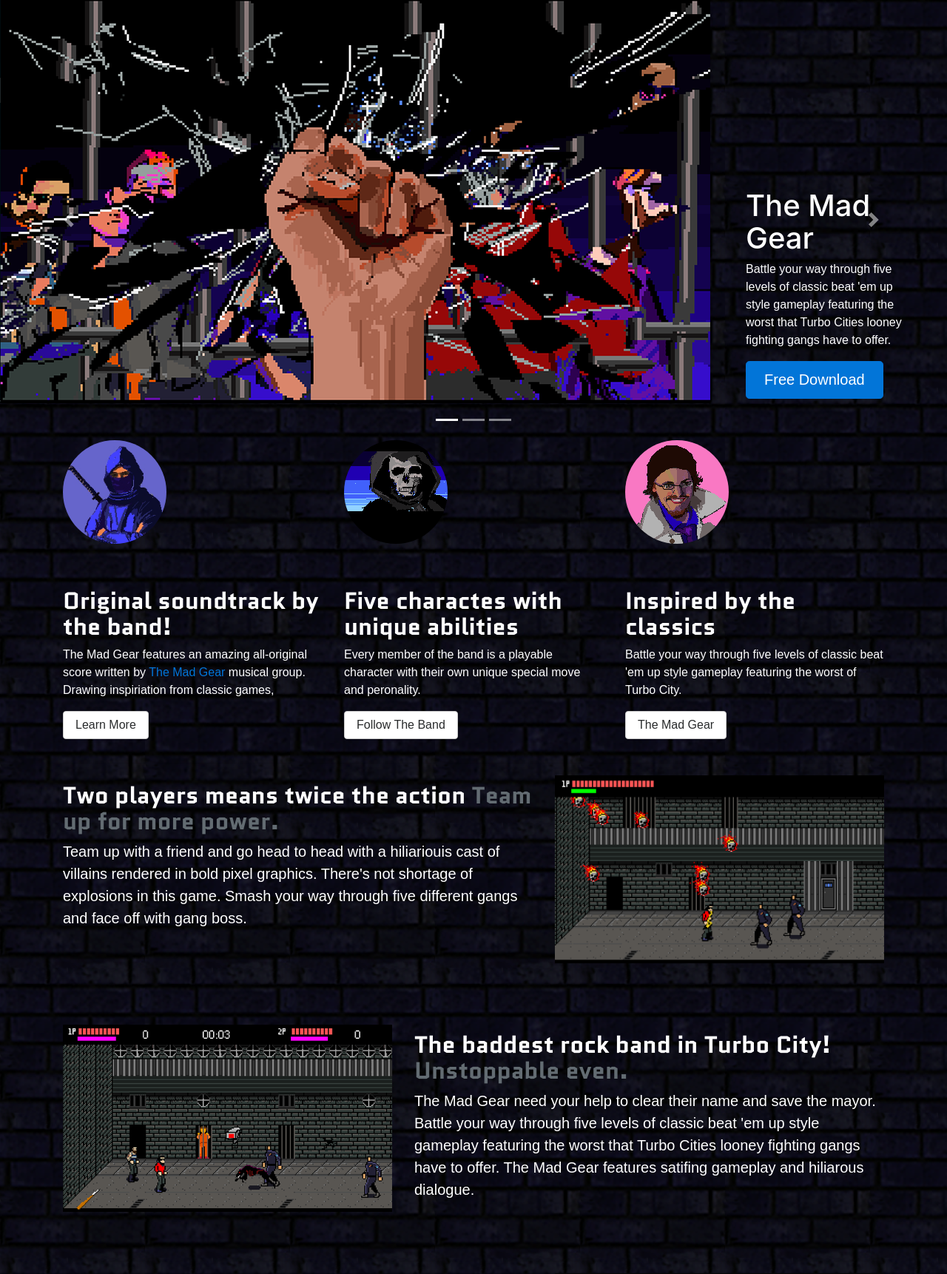
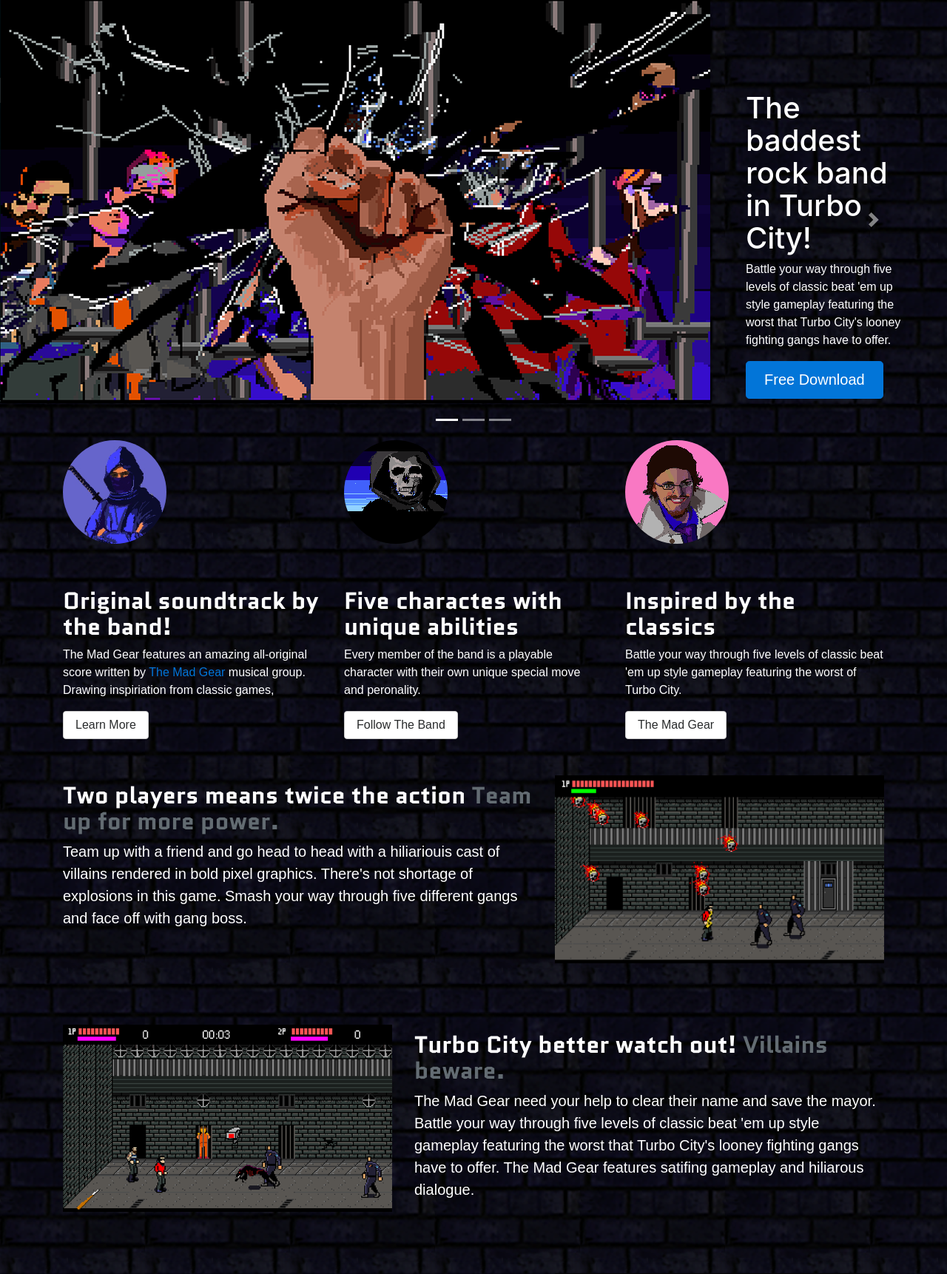
Before and after one commit to ramza/brainjar, a Django app: template brainjar/blog/templates/blog/the-mad-gear.html in a window 1280 px wide. Shown: the part 64-1786 px from the top of the page at 74% size. Run offline with Django 3.2, Linux system fonts and the light colour scheme; the template is opened without the code that fills it, so the values that code supplies are empty; some libraries are stand-ins or nearby versions; some web fonts are replaced.

Commit message:
updated the mad gear page

```diff
--- a/brainjar/blog/templates/blog/the-mad-gear.html
+++ b/brainjar/blog/templates/blog/the-mad-gear.html
@@ -67,9 +67,9 @@
           <img class="first-slide" src="{% static 'img/fist_smash.png' %}" alt="First slide">
           <div class="container">
             <div class="carousel-caption d-none d-md-block text-left">
-              <h1>The Mad Gear</h1>
+              <h1>The baddest rock band in Turbo City!</h1>
               <p>Battle your way through five levels of classic beat 'em up style gameplay
-              featuring the worst that Turbo Cities looney fighting gangs have to offer.</p>
+              featuring the worst that Turbo City's looney fighting gangs have to offer.</p>
               <p><a class="btn btn-lg btn-primary" href="" role="button">Free Download</a></p>
             </div>
           </div>
@@ -79,8 +79,9 @@
           <div class="container">
             <div class="carousel-caption d-none d-md-block">
               <h1>Rock out to increase your fighting power!</h1>
-              <p>Team up with a friend for two player action and let
-              lose your inner rocker! Choose from five unique characters.</p>
+              <p>This video game is all about rockin' out. Team up with a friend
+                for two player action and let loose your inner rocker! Choose from
+                five unique characters.</p>
               <p><a class="btn btn-lg btn-primary" href="#" role="button">Learn more</a></p>
             </div>
           </div>
@@ -162,10 +163,10 @@
 
       <div class="row featurette">
         <div class="col-md-7 push-md-5">
-          <h2 class="featurette-heading">The baddest rock band in Turbo City! <span class="text-muted">Unstoppable even.</span></h2>
+          <h2 class="featurette-heading">Turbo City better watch out! <span class="text-muted">Villains beware.</span></h2>
           <p class="lead">The Mad Gear need your help to clear their name and save the mayor.
           Battle your way through five levels of classic beat 'em up style gameplay
-          featuring the worst that Turbo Cities looney fighting gangs have to offer.
+          featuring the worst that Turbo City's looney fighting gangs have to offer.
           The Mad Gear features satifing gameplay and hiliarous dialogue.</p>
         </div>
         <div class="col-md-5 pull-md-7">
--- a/brainjar/blog/templates/blog/the_mad_gear.html
+++ b/brainjar/blog/templates/blog/the_mad_gear.html
@@ -13,7 +13,7 @@
     two controllers and fight with a friend!</p>
     <p>The Mad Gear features an amazing all-original score written by
       <a href="https://twitter.com/madgearband">The Mad Gear</a> musical group.
-      Drawing inspiriation from classic games, The Mad Gear Game features Ninja,
+      Drawing inspiration from classic games, The Mad Gear Game features Ninja,
       Whiggs, Cyborgs, Vampires and more!
     </p>
 
```
